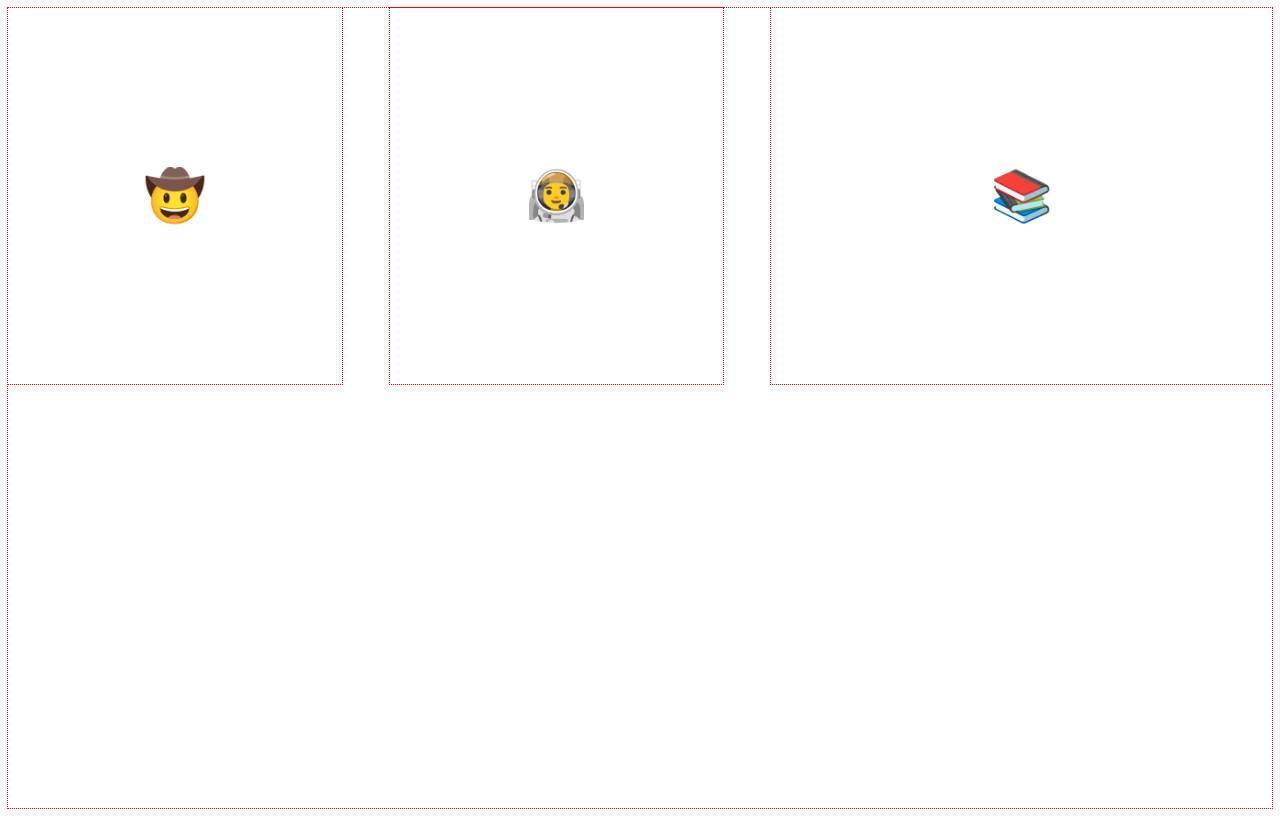
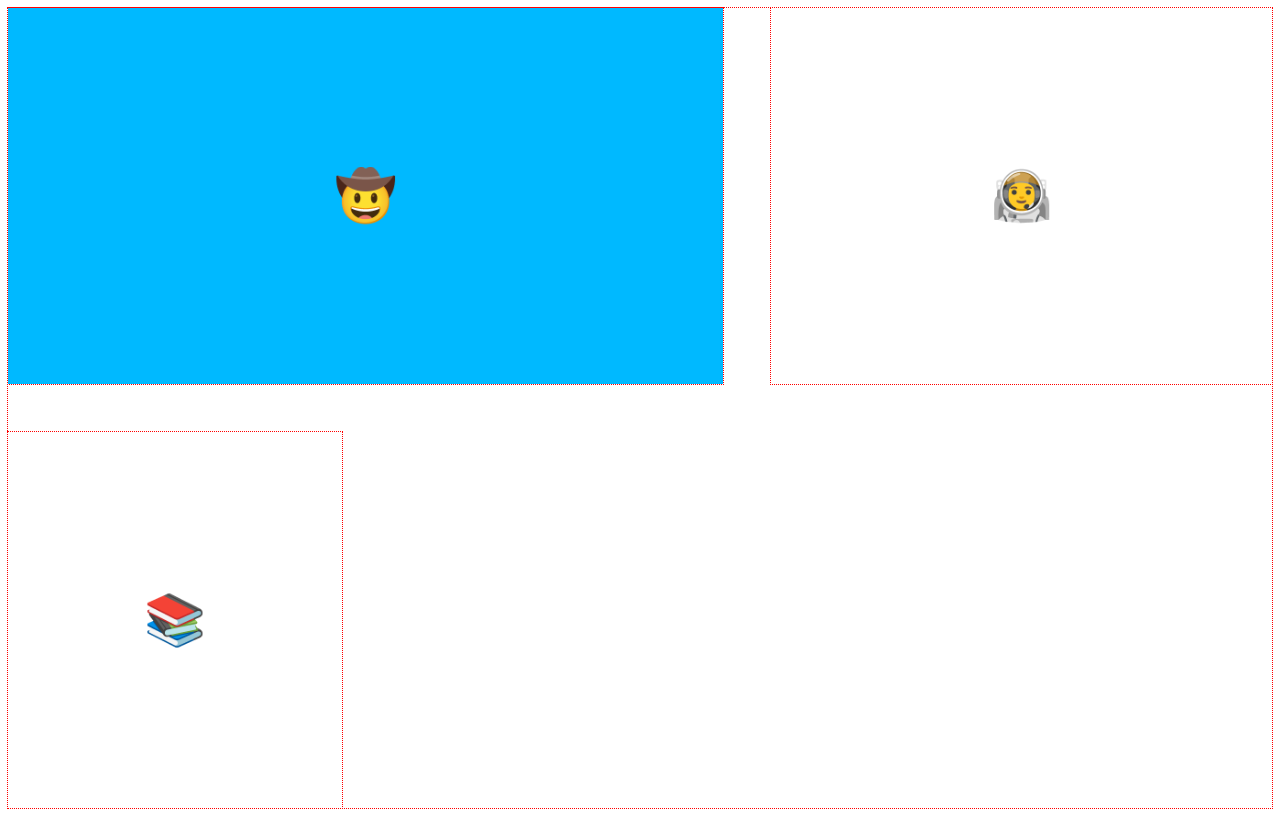
Before and after one commit to edmyrbatiancila/web-development-bootcamp, a plain HTML site: page 10.0 Display Grid/examplegridplacement.html in a window 1280 px wide. Drawn offline with Linux system fonts and the light colour scheme.

Commit message:
update files

```diff
--- a/10.0 Display Grid/gridplacement.css
+++ b/10.0 Display Grid/gridplacement.css
@@ -10,9 +10,14 @@
     grid-template-columns: 1fr 1fr 1.5fr;
 }
 
-.container > * {
+.container > .item {
     display: flex;
     justify-content: center;
     align-items: center;
     font-size: 50px;
 }
+
+.cowboy {
+    background-color: #00B9FF;
+    grid-column: span 2;
+}
```
Also changed, not shown: 10.2 Grid Placement/exercise1.html (+0 -1 lines), 10.2 Grid Placement/exercise2.html (+1 -0 lines), 10.2 Grid Placement/exercise3.html (+1 -0 lines).
